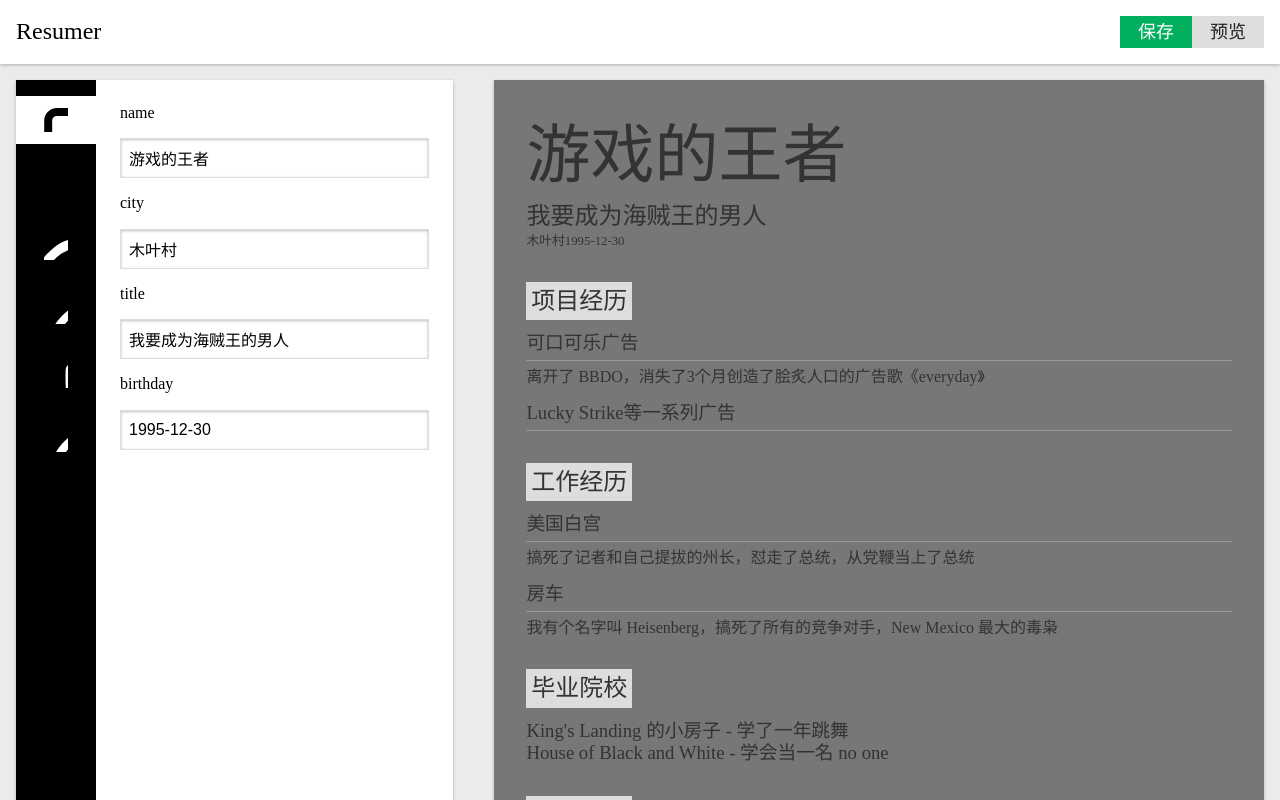
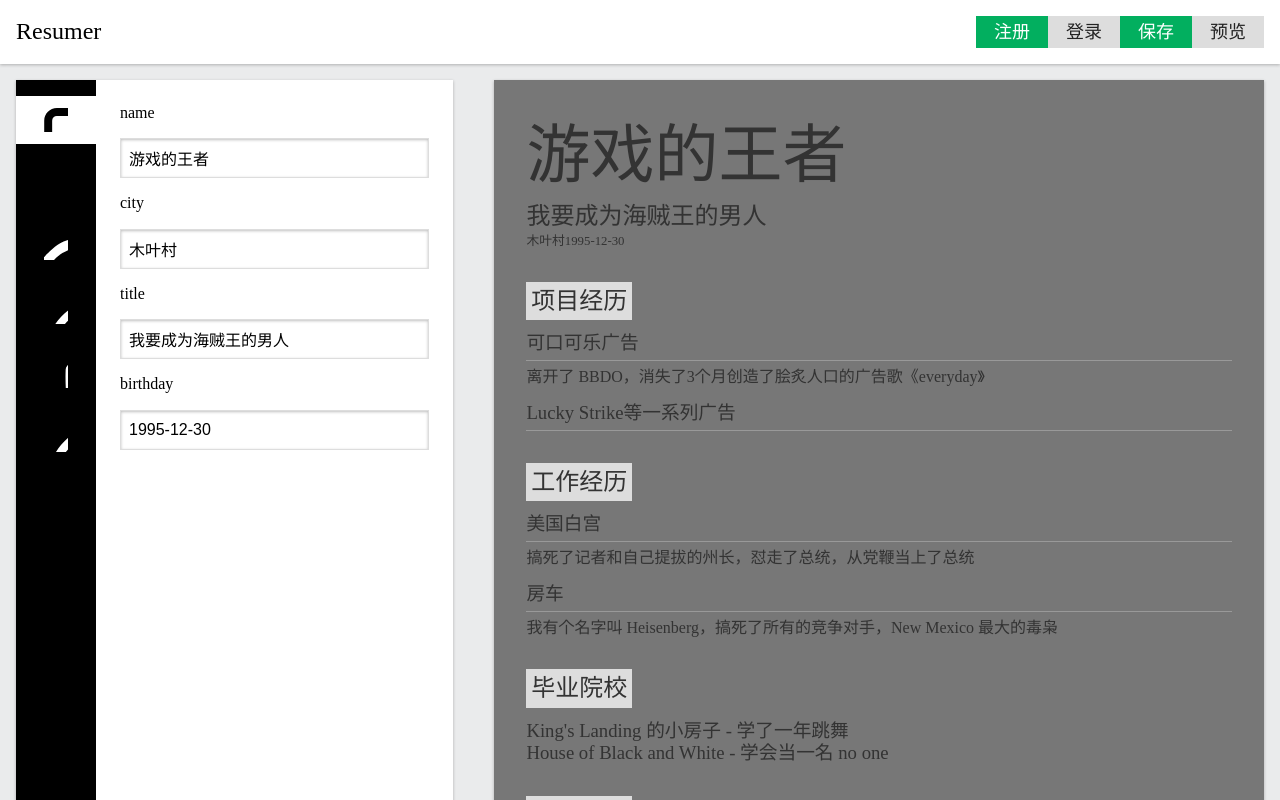
Before and after one commit to FRANKIETANG/vue-resume-test, a Vue app: page / in a window 1280 px wide. Shown: the top 800 px of the page. Built offline with nearby package versions, Linux system fonts and the light colour scheme.

Commit message:
对话框

```diff
--- a/src/App.vue
+++ b/src/App.vue
@@ -1,4 +1,5 @@
 <template>
+  <div>
     <div class="page">
       <header>
         <Topbar/>
@@ -7,6 +8,7 @@
         <ResumeEditor/>
         <ResumePreview/>
       </main>
+    </div>
   </div>
 </template>
 
--- /dev/null
+++ b/src/components/MyDialog.vue
@@ -0,0 +1,53 @@
+<template>
+    <div class="wrapper" v-show="visible">
+        <div class="dialog">
+            <header>
+                {{title}}
+                <span class="close" @click="close">x</span>
+            </header>
+            <main>
+                <slot></slot>
+            </main>
+        </div>
+    </div>
+</template>
+
+<script>
+export default {
+    name: 'MyDialog',
+    props: ['title','visible'],
+    methods: {
+        close(){
+            this.$emit('close')
+        }
+    }
+}
+</script>
+
+<style scoped lang="scss">
+.wrapper{
+    position: fixed;
+    background: hsla(0, 0%, 0%, 0.25);
+    top: 0;
+    left: 0;
+    bottom: 0;
+    right: 0;
+    margin: 0;
+    display: flex;
+    justify-content: center;
+    align-items: center;
+}
+.dialog{
+    background: white;
+    min-height: 4em;
+    min-width: 10em;
+    header{
+        padding: 16px;
+        display: flex;
+        justify-content: space-between;
+    }
+    main{
+        padding: 16px;
+    }
+}
+</style>
--- a/src/components/Topbar.vue
+++ b/src/components/Topbar.vue
@@ -4,16 +4,33 @@
             <span class="logo">Resumer</span>
 
             <div class="actions">
-                <button class="primary">保存</button>
-                <button>预览</button>
+                <a class="button primary" href="#"
+                @click.prevent="signUpDialogVisible = true">注册</a>
+
+                <MyDialog title="注册" :visible="signUpDialogVisible" @close="signUpDialogVisible = false">
+                    12345678
+                </MyDialog>
+
+                <a class="button" href="#">登录</a>
+                <button class="button primary">保存</button>
+                <button class="button">预览</button>
             </div>
         </div>
     </div>
 </template>
 
 <script>
+import MyDialog from './MyDialog'
 export default {
-  name: 'Topbar'
+  name: 'Topbar',
+  data(){
+      return{
+          signUpDialogVisible: false
+      }
+  },
+  components: {
+      MyDialog
+  }
 }
 </script>
 
@@ -39,7 +56,7 @@
         }
     }
 
-    button{
+    .button{
         width: 72px;
         height: 32px;
         border: none;
@@ -47,6 +64,11 @@
         font-size: 18px;
         background: #ddd;
         color: #222;
+        text-decoration: none;
+        display: inline-flex;
+        justify-content: center;
+        align-items: center;
+        vertical-align: middle;
         &:hover{
             box-shadow: 1px 1px 1px hala(0,0,0,0.50);
         }
```
Lines whose indentation alone changed are shown as unchanged.
